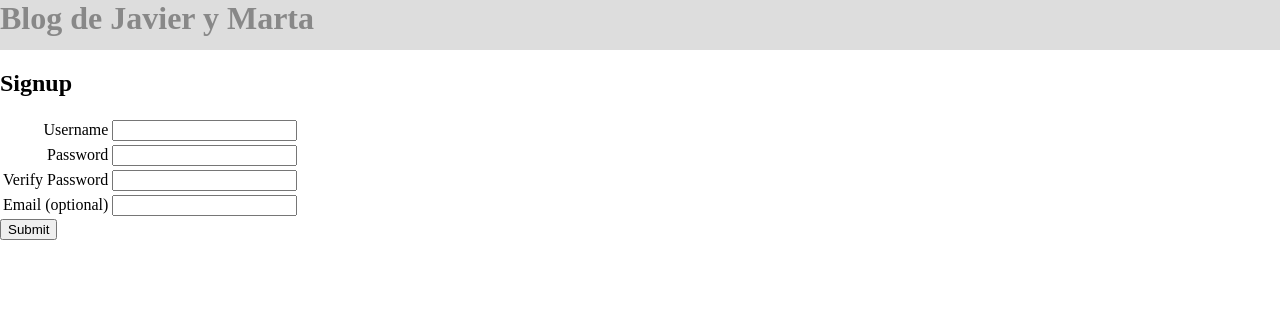
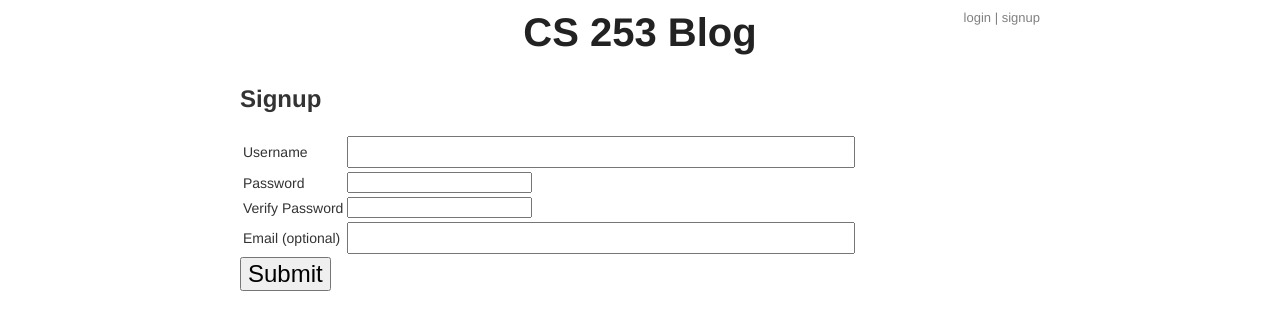
Before and after one commit to japavi/login1, a Python web app: template templates/signup-form.html in a window 1280 px wide. Shown: the top 330 px of the page. Run offline with Jinja, Linux system fonts and the light colour scheme; the template is opened without the code that fills it, so the values that code supplies are empty.

Commit message:
Added login and logout funcionality

```diff
--- a/app.yaml
+++ b/app.yaml
@@ -5,9 +5,8 @@ api_version: 1
 threadsafe: yes
 
 handlers:
-- url: /favicon\.ico
-  static_files: favicon.ico
-  upload: favicon\.ico
+- url: /static
+  static_dir: static
 
 - url: .*
   script: main.app
--- /dev/null
+++ b/static/main.css
@@ -0,0 +1,104 @@
+body {
+    position: relative;
+    font-family: Helvetica, Arial, sans-serif;
+    font-size: 14px;
+
+    width: 800px;
+    margin: 0 auto;
+    padding: 10px;
+    color: #333;
+}
+
+.login-area {
+    font-size: 13px;
+    color: gray;
+    position: absolute;
+    top: 10px;
+    right: 10px;
+}
+
+.login-link {
+    color: gray;
+    text-decoration: none;
+}
+
+.login-link:visited {
+    color: gray;
+}
+
+.login-link:hover {
+    text-decoration: underline;
+}
+
+h2 {
+    font-size: 24px;
+    font-weight: bold;
+    margin-bottom: 20px;
+}
+
+.error {
+    color: red;
+}
+
+label {
+  display: block;
+  font-size: 20px;
+}
+
+label + label {
+    margin-top: 20px;
+}
+
+input[type=text] {
+    width: 500px;
+    font-size: 20px;
+    padding: 2px;
+    font-family: monospace;
+}
+
+textarea {
+  width: 500px;
+  height: 400px;
+  font-size: 17px;
+  font-family: monospace;
+}
+
+input[type=submit] {
+  font-size: 24px;
+}
+
+.main-title {
+    display: block;
+    color: #222;
+    font-size: 40px;
+    font-weight: bold;
+    text-align: center;
+    margin-bottom: 30px;
+    text-decoration: none;
+}
+
+.post + .post {
+    margin-top: 15px;
+}
+
+.post-heading {
+    position: relative;
+    border-bottom: 3px solid #666;
+}
+
+.post-title {
+    font-size: 24px;
+    font-weight: bold;
+}
+
+.post-date {
+    position: absolute;
+    right: 0px;
+    bottom: 0px;
+    color: #999;
+
+}
+
+.post-content {
+    margin-top: 5px;
+}
--- a/templates/base.html
+++ b/templates/base.html
@@ -1,19 +1,30 @@
 <!DOCTYPE html>
+<html>
+<head>
+  <link type="text/css" rel="stylesheet" href="/static/main.css" />
 
-<html>
-	<head>
-		<title>Udacity Templates!</title>
-		<style type="text/css">
-      		.label {text-align: right}
-      		.error {color: red}
-   		</style>
-	</head>
+  <title>CS 253 Blog</title>
+</head>
 
-	<body style="margin: 0">
-		<h1 style="background-color: #ddd; color: #888; margin: 0; height: 50px">
-			Blog de Javier y Marta
-		</h1>
-		{% block content %}
-		{% endblock %}
-	</body>
+<body>
+  <a href="/" class="main-title">
+    CS 253 Blog
+  </a>
+
+  <div class="login-area">
+    {% if user %}
+      {{user.name}} (<a class="login-link" href="/blog/logout">logout</a>)
+    {% else %}
+      <a class="login-link" href="/blog/login">login</a>
+      |
+      <a class="login-link" href="/blog/signup">signup</a>
+    {% endif %}
+  </div>
+
+  <div id="content">
+  {% block content %}
+  {% endblock %}
+  </div>
+</body>
+
 </html>
--- a/templates/index.html
+++ b/templates/index.html
@@ -2,7 +2,7 @@
 
 {% block content %}
 		<h2>Welcome To main page of this blog!</h2>
-		You can <a href="#">Sign in</a>
+		You can <a href="/blog/login">Sign in</a>
 		<br>
 		or you can You can <a href="/blog/signup">Sign up</a> here
 {% endblock %}
```
Also changed, not shown: main.py (+150 -19 lines), templates/login-form.html (added, +32 -0 lines), index.yaml (line endings or trailing spaces).
